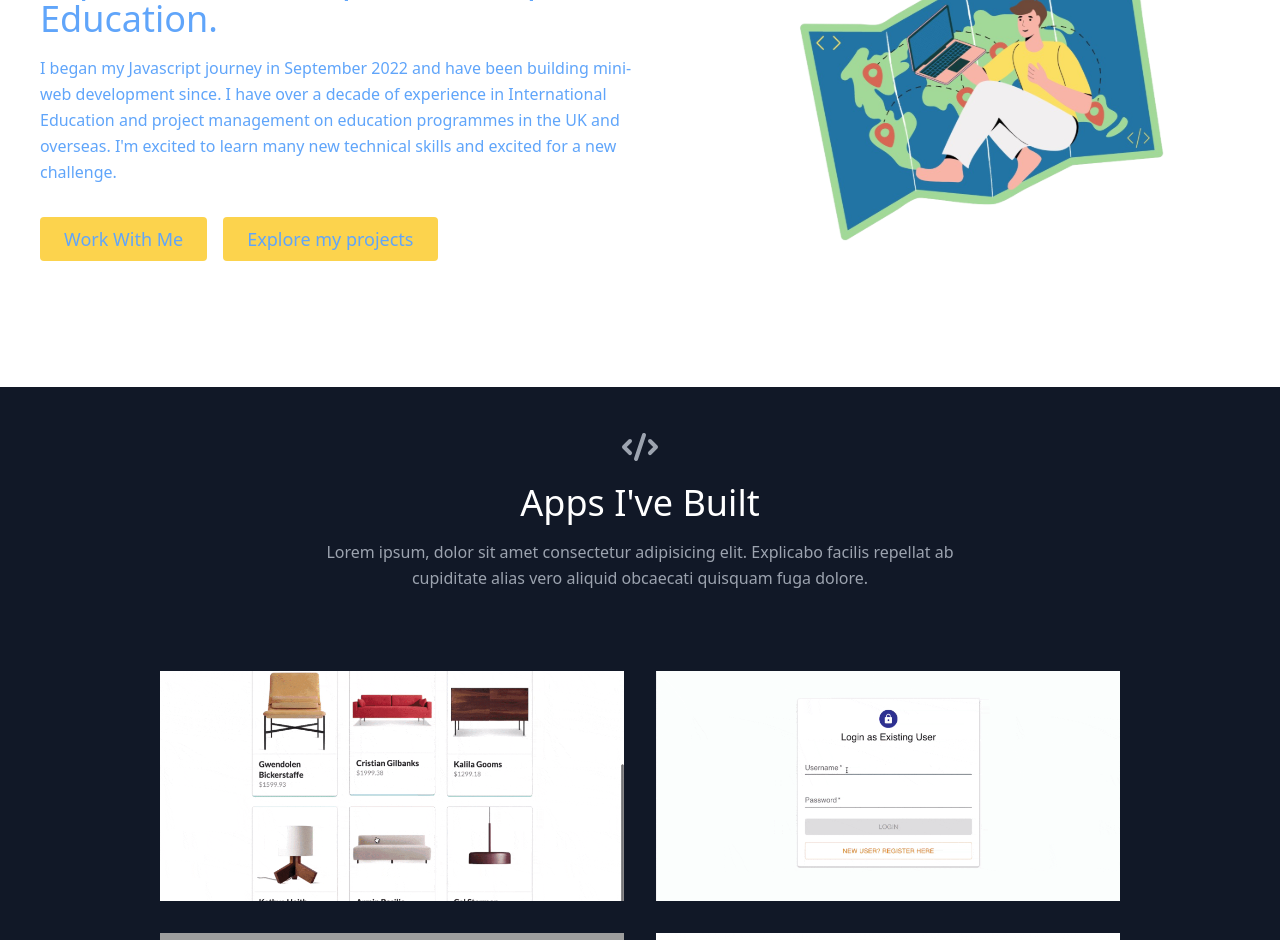
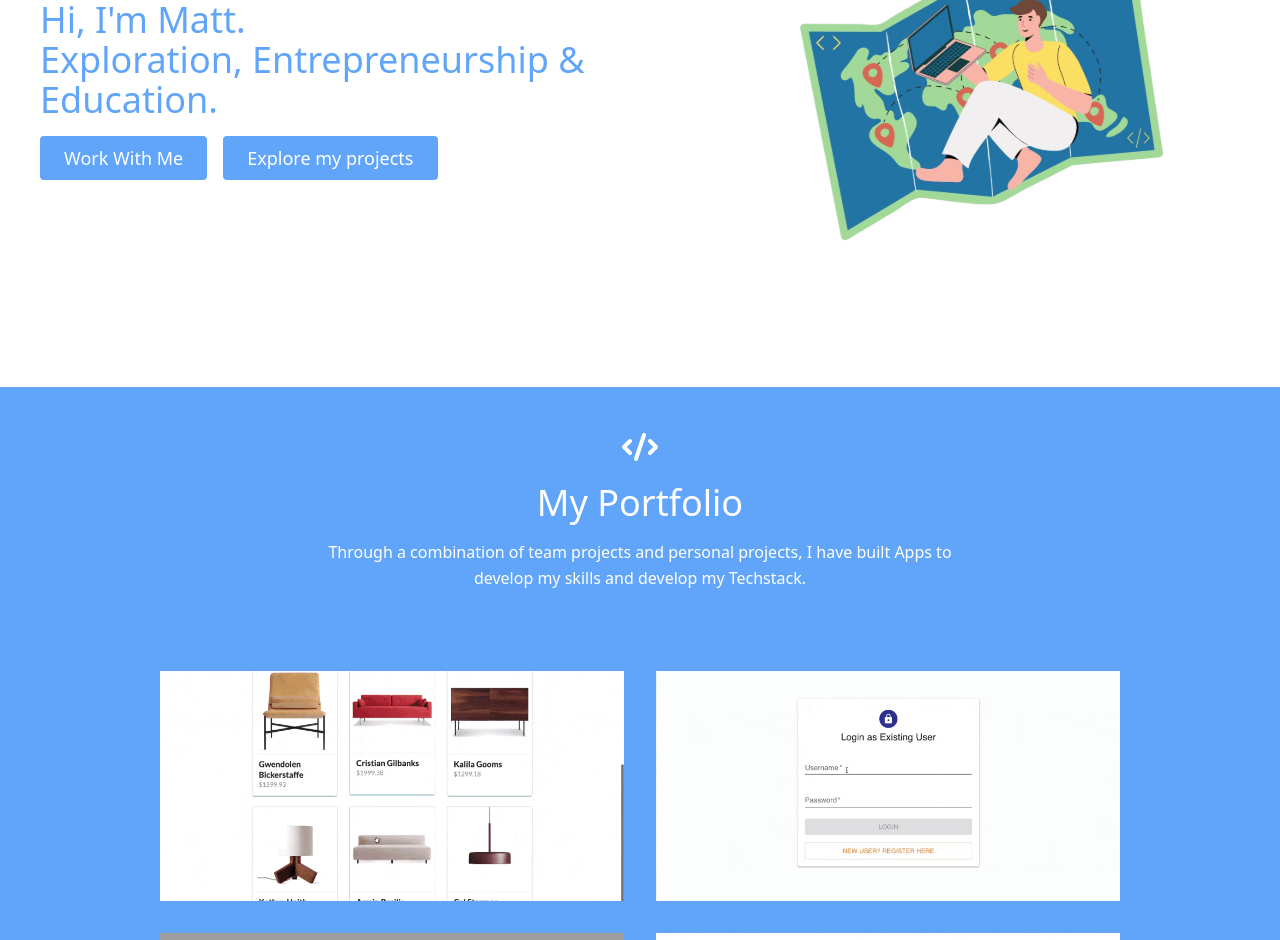
Before and after one commit to matt190589/portfolio-site, a React (Create React App) app: page / in a window 1280 px wide. Shown: the part 280-1220 px from the top of the page. Built offline with nearby package versions, Linux system fonts and the light colour scheme; grey boxes are pictures that could not be loaded.

Commit message:
Project section updated with info on my projects. New descriptions required

```diff
--- a/src/components/About.js
+++ b/src/components/About.js
@@ -10,23 +10,23 @@ export default function About() {
             <br className="hidden lg:inline-block" /> Exploration,
             Entrepreneurship & Education.
           </h1>
-          <p className="mb-8 leading-relaxed">
+          {/* <p className="mb-8 leading-relaxed">
             I began my Javascript journey in September 2022 and have been
             building mini-web development since. I have over a decade of
             experience in International Education and project management on
             education programmes in the UK and overseas. I'm excited to learn
             many new technical skills and excited for a new challenge.
-          </p>
+          </p> */}
           <div className="flex justify-center">
             <a
               href="#contact"
-              className="inline-flex text-blue-400 bg-yellow-300 border-0 py-2 px-6 focus:outline-none hover:bg-yellow-200 rounded text-lg"
+              className="inline-flex text-white bg-blue-400 border-0 py-2 px-6 focus:outline-none hover:bg-blue-200 rounded text-lg"
             >
               Work With Me
             </a>
             <a
               href="#projects"
-              className="ml-4 inline-flex text-blue-400 bg-yellow-300 border-0 py-2 px-6 focus:outline-none hover:bg-yellow-200 rounded text-lg"
+              className="ml-4 inline-flex text-white bg-blue-400 border-0 py-2 px-6 focus:outline-none hover:bg-blue-200 rounded text-lg"
             >
               Explore my projects
             </a>
--- a/src/components/Projects.js
+++ b/src/components/Projects.js
@@ -4,17 +4,16 @@ import { projects } from "../data";
 
 export default function Projects() {
   return (
-    <section id="projects" className="text-gray-400 bg-gray-900 body-font">
+    <section id="projects" className="text-white bg-blue-400 body-font">
       <div className="container px-5 py-10 mx-auto text-center lg:px-40">
         <div className="flex flex-col w-full mb-20">
           <CodeIcon className="mx-auto inline-block w-10 mb-4" />
           <h1 className="sm:text-4xl text-3xl font-medium title-font mb-4 text-white">
-            Apps I've Built
+            My Portfolio
           </h1>
           <p className="lg:w-2/3 mx-auto leading-relaxed text-base">
-            Lorem ipsum, dolor sit amet consectetur adipisicing elit. Explicabo
-            facilis repellat ab cupiditate alias vero aliquid obcaecati quisquam
-            fuga dolore.
+            Through a combination of team projects and personal projects, I have
+            built Apps to develop my skills and develop my Techstack.
           </p>
         </div>
         <div className="flex flex-wrap -m-4">
@@ -22,15 +21,16 @@ export default function Projects() {
             <a
               href={project.link}
               key={project.image}
-              className="sm:w-1/2 w-100 p-4">
+              className="sm:w-1/2 w-100 p-4"
+            >
               <div className="flex relative">
                 <img
                   alt="gallery"
                   className="absolute inset-0 w-full h-full object-cover object-center"
                   src={project.image}
                 />
-                <div className="px-8 py-10 relative z-10 w-full border-4 border-gray-800 bg-gray-900 opacity-0 hover:opacity-100">
-                  <h2 className="tracking-widest text-sm title-font font-medium text-green-400 mb-1">
+                <div className="px-8 py-10 relative z-10 w-full border-4 border-yellow-200 bg-blue-400 opacity-0 hover:opacity-100">
+                  <h2 className="tracking-widest text-sm title-font font-medium text-yellow-200 mb-1">
                     {project.subtitle}
                   </h2>
                   <h1 className="title-font text-lg font-medium text-white mb-3">
--- a/src/data.js
+++ b/src/data.js
@@ -1,35 +1,39 @@
 export const projects = [
   {
-    title: "React Reserve",
-    subtitle: "MERN Stack",
+    title: "Circles",
+    subtitle: "Nextjs and Prisma",
     description:
       "Lorem ipsum dolor sit amet consectetur adipisicing elit. Praesentium dolore rerum laborum iure enim sint nemo omnis voluptate exercitationem eius?",
     image: "./project-1.gif",
-    link: "https://reactbootcamp.com",
+    link: "https://circlesapp.netlify.app/",
+    githubrepo: "https://github.com/SchoolOfCode/circles_app",
   },
   {
-    title: "React Tracks",
-    subtitle: "React and Python",
+    title: "Fantasy Football Blog",
+    subtitle: "Nextjs",
     description:
       "Lorem ipsum dolor sit amet consectetur adipisicing elit. Praesentium dolore rerum laborum iure enim sint nemo omnis voluptate exercitationem eius?",
     image: "./project-2.gif",
-    link: "https://reactbootcamp.com",
+    link: "https://fantasy-football-blog.vercel.app/",
+    githubrepo: "https://github.com/matt190589/fantasy-football-blog",
   },
   {
-    title: "DevChat",
-    subtitle: "React and Firebase",
+    title: "Wordle",
+    subtitle: "React Native",
     description:
       "Lorem ipsum dolor sit amet consectetur adipisicing elit. Praesentium dolore rerum laborum iure enim sint nemo omnis voluptate exercitationem eius?",
     image: "./project-3.gif",
     link: "https://reactbootcamp.com",
+    githubrepo: "https://github.com/matt190589/wordle-on-react-native",
   },
   {
-    title: "Epic Todo App",
-    subtitle: "React Hooks",
+    title: "Reflectify",
+    subtitle: "React and PostgresSQL",
     description:
       "Lorem ipsum dolor sit amet consectetur adipisicing elit. Praesentium dolore rerum laborum iure enim sint nemo omnis voluptate exercitationem eius?",
     image: "./project-4.gif",
     link: "https://reactbootcamp.com",
+    githubrepo: "https://github.com/matt190589/Reflectify",
   },
 ];
 
```
